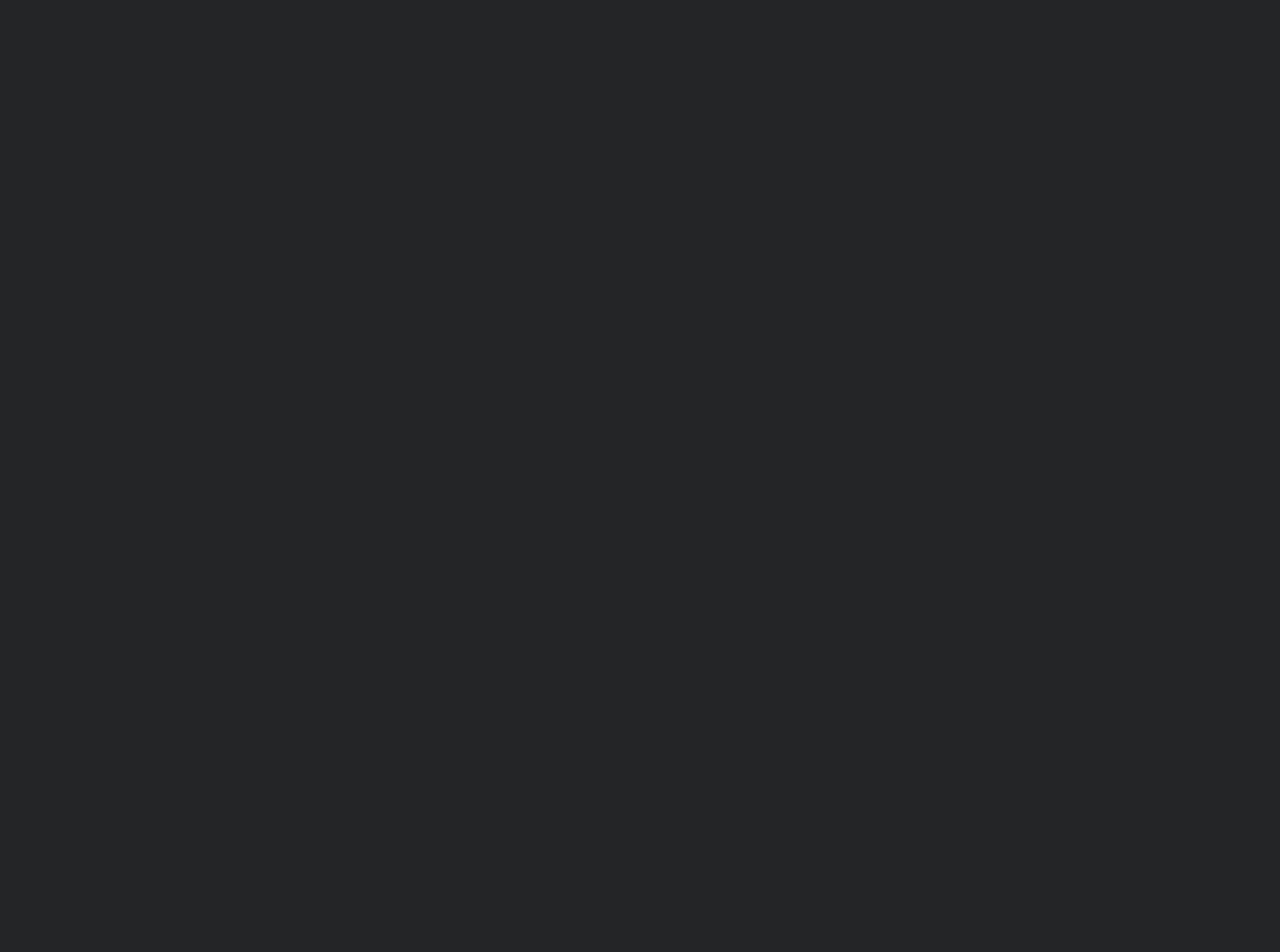
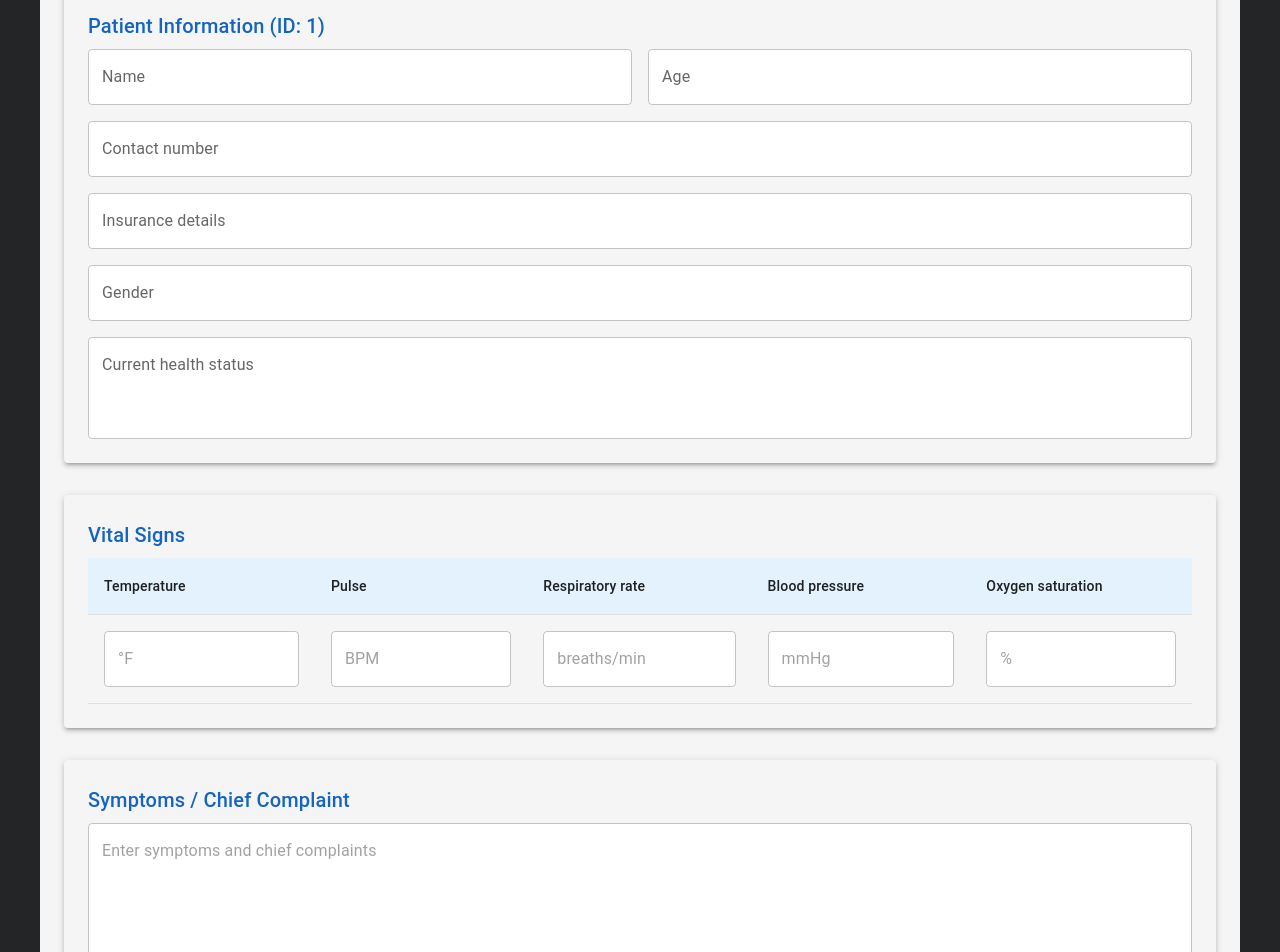
Before and after one commit to cfgcolumbus24/Team-15, a React (Create React App) app in the folder frontend/: page /patient/1 in a window 1280 px wide. Before the commit this address had no page. Shown: the part 100-1052 px from the top of the page. Before the commit the page ends 800 px from the top, so only its background shows below. Built offline with nearby package versions, Linux system fonts and the light colour scheme.

Commit message:
Form creation

```diff
--- a/frontend/src/App.js
+++ b/frontend/src/App.js
@@ -3,7 +3,8 @@ import { BrowserRouter as Router, Routes, Route } from 'react-router-dom';
 import LoginFinal from './pages/login.tsx';
 import Home from './pages/home.tsx';
 import Demographics from './pages/demographics.tsx';
-import Patients from './pages/users.tsx'
+import Patients from './pages/users.tsx';
+import Patient from './pages/patient.tsx';  // Add this import
 
 function App() {
   return (
@@ -12,6 +13,7 @@ function App() {
         <Route path="/" element={<LoginFinal />} />
         <Route path="/home" element={<Home />} />
         <Route path="/Patients" element={<Patients />} />
+        <Route path="/patient/:id" element={<Patient />} />
         <Route path="/demographics" element={<Demographics />} />
       </Routes>
     </Router>
--- /dev/null
+++ b/frontend/src/pages/medical-history.tsx
@@ -0,0 +1,36 @@
+import React from 'react';
+import {
+  Container,
+  Paper,
+  Typography,
+  TextField,
+  Grid,
+  Table,
+  TableBody,
+  TableCell,
+  TableContainer,
+  TableHead,
+  TableRow,
+} from '@mui/material';
+import { blue, grey, pink, purple, teal } from '@mui/material/colors';
+
+
+
+// MedicalHistory Component
+export default function MedicalHistory() {
+  return (
+    <Paper elevation={3} sx={{ p: 3, mb: 4, backgroundColor: grey[100] }}>
+      <Typography variant="h6" gutterBottom color={blue[800]}>
+        Medical History
+      </Typography>
+      <TextField
+        fullWidth
+        multiline
+        rows={6}
+        placeholder="Enter medical history"
+        variant="outlined"
+        sx={{ backgroundColor: 'white', borderRadius: 1 }}
+      />
+    </Paper>
+  );
+}
--- /dev/null
+++ b/frontend/src/pages/patient-info.tsx
@@ -0,0 +1,91 @@
+
+
+import React from 'react';
+import {
+  Container,
+  Paper,
+  Typography,
+  TextField,
+  Grid,
+  Table,
+  TableBody,
+  TableCell,
+  TableContainer,
+  TableHead,
+  TableRow,
+} from '@mui/material';
+import { blue, grey, pink, purple, teal } from '@mui/material/colors';
+
+interface PatientInfoProps {
+  patientId?: string;
+}
+
+// PatientInfo Component
+export default function PatientInfo({ patientId }: PatientInfoProps) {
+  return (
+    <Paper elevation={3} sx={{ p: 3, mb: 4, backgroundColor: grey[100] }}>
+      <Typography variant="h6" gutterBottom color={blue[800]}>
+        Patient Information (ID: {patientId})
+      </Typography>
+      <Grid container spacing={2}>
+        <Grid item xs={12} md={6}>
+          <TextField
+            fullWidth
+            label="Name"
+            placeholder="Patient name"
+            variant="outlined"
+            sx={{ backgroundColor: 'white', borderRadius: 1 }}
+          />
+        </Grid>
+        <Grid item xs={12} md={6}>
+          <TextField
+            fullWidth
+            type="number"
+            label="Age"
+            placeholder="Age"
+            variant="outlined"
+            sx={{ backgroundColor: 'white', borderRadius: 1 }}
+          />
+        </Grid>
+        <Grid item xs={12}>
+          <TextField
+            fullWidth
+            label="Contact number"
+            placeholder="Contact number"
+            variant="outlined"
+            sx={{ backgroundColor: 'white', borderRadius: 1 }}
+          />
+        </Grid>
+        <Grid item xs={12}>
+          <TextField
+            fullWidth
+            label="Insurance details"
+            placeholder="Insurance information"
+            variant="outlined"
+            sx={{ backgroundColor: 'white', borderRadius: 1 }}
+          />
+        </Grid>
+        <Grid item xs={12}>
+          <TextField
+            fullWidth
+            label="Gender"
+            placeholder="Gender"
+            variant="outlined"
+            sx={{ backgroundColor: 'white', borderRadius: 1 }}
+          />
+        </Grid>
+        <Grid item xs={12}>
+          <TextField
+            fullWidth
+            multiline
+            rows={3}
+            label="Current health status"
+            placeholder="Describe current health status"
+            variant="outlined"
+            sx={{ backgroundColor: 'white', borderRadius: 1 }}
+          />
+        </Grid>
+      </Grid>
+    </Paper>
+  );
+}
--- a/frontend/src/pages/patient.tsx
+++ b/frontend/src/pages/patient.tsx
@@ -1,7 +1,26 @@
-import { useState ) from 'react';
+import React from 'react';
+import { Container, Typography } from '@mui/material';
+import PatientInfo from './patient-info.tsx';
+import { useParams } from 'react-router-dom';
+import { blue, grey } from '@mui/material/colors';
+import VitalSigns from './vital-signs.tsx';
+import Symptoms from './symptoms.tsx';
+import MedicalHistory from './medical-history.tsx';
 
-function ListGroup(){
-    let items = [
-        "Name"
-    ]
+function Patient() {
+  const { id } = useParams();
+
+  return (
+    <Container maxWidth="lg" sx={{ py: 4, backgroundColor: grey[100] }}>
+      <Typography variant="h4" gutterBottom color={blue[800]}>
+        Medical Chart
+      </Typography>
+      <PatientInfo patientId={id} />
+      <VitalSigns />
+      <Symptoms />
+      <MedicalHistory />
+    </Container>
+  );
 }
+
+export default Patient;
--- /dev/null
+++ b/frontend/src/pages/symptoms.tsx
@@ -0,0 +1,35 @@
+import React from 'react';
+import {
+  Container,
+  Paper,
+  Typography,
+  TextField,
+  Grid,
+  Table,
+  TableBody,
+  TableCell,
+  TableContainer,
+  TableHead,
+  TableRow,
+} from '@mui/material';
+import { blue, grey, pink, purple, teal } from '@mui/material/colors';
+
+
+// Symptoms Component
+export default function Symptoms() {
+  return (
+    <Paper elevation={3} sx={{ p: 3, mb: 4, backgroundColor: grey[100] }}>
+      <Typography variant="h6" gutterBottom color={blue[800]}>
+        Symptoms / Chief Complaint
+      </Typography>
+      <TextField
+        fullWidth
+        multiline
+        rows={5}
+        placeholder="Enter symptoms and chief complaints"
+        variant="outlined"
+        sx={{ backgroundColor: 'white', borderRadius: 1 }}
+      />
+    </Paper>
+  );
+}
--- a/frontend/src/pages/users.tsx
+++ b/frontend/src/pages/users.tsx
@@ -1,6 +1,6 @@
 import React, { useState } from 'react';
 import { Box, TextField, Card, CardContent, Typography } from '@mui/material';
-import { Link } from 'react-router-dom'; // Import Link from react-router-dom
+import { useNavigate } from 'react-router-dom';
 
 interface User {
   id: number;
@@ -9,6 +9,7 @@ interface User {
 }
 
 const Patients: React.FC = () => {
+  const navigate = useNavigate();
   const [searchTerm, setSearchTerm] = useState('');
   const [users] = useState<User[]>([
     { id: 1, name: 'John Doe', age: 30 },
@@ -19,6 +20,10 @@ const Patients: React.FC = () => {
   const filteredUsers = users.filter(user =>
     user.name.toLowerCase().includes(searchTerm.toLowerCase())
   );
+
+  const handlePatientClick = (userId: number) => {
+    navigate(`/patient/${userId}`);
+  };
 
   return (
     <Box sx={{ padding: 3, backgroundColor: 'white', height: '100vh' }}>
@@ -35,20 +40,16 @@ const Patients: React.FC = () => {
       />
       <Box>
         {filteredUsers.map((user) => (
-          <Link
-            to={`/patient/${user.id}`} // Link to the internal route
+          <Card
             key={user.id}
-            style={{ textDecoration: 'none' }}
-          >
-            <Card
             sx={{ marginBottom: 2, padding: 2, borderRadius: 2, cursor: 'pointer', backgroundColor: '#e3f2fd' }}
+            onClick={() => handlePatientClick(user.id)}
           >
             <CardContent>
               <Typography variant="h6">{user.name}</Typography>
               <Typography color="textSecondary">Age: {user.age}</Typography>
             </CardContent>
           </Card>
-          </Link>
         ))}
       </Box>
     </Box>
--- /dev/null
+++ b/frontend/src/pages/vital-signs.tsx
@@ -0,0 +1,60 @@
+import React from 'react';
+import {
+  Container,
+  Paper,
+  Typography,
+  TextField,
+  Grid,
+  Table,
+  TableBody,
+  TableCell,
+  TableContainer,
+  TableHead,
+  TableRow,
+} from '@mui/material';
+import { blue, grey, pink, purple, teal } from '@mui/material/colors';
+
+
+
+// VitalSigns Component
+export default function VitalSigns() {
+  return (
+    <Paper elevation={3} sx={{ p: 3, mb: 4, backgroundColor: grey[100] }}>
+      <Typography variant="h6" gutterBottom color={blue[800]}>
+        Vital Signs
+      </Typography>
+      <TableContainer>
+        <Table>
+          <TableHead>
+            <TableRow sx={{ backgroundColor: blue[50] }}>
+              <TableCell color="inherit">Temperature</TableCell>
+              <TableCell color="inherit">Pulse</TableCell>
+              <TableCell color="inherit">Respiratory rate</TableCell>
+              <TableCell color="inherit">Blood pressure</TableCell>
+              <TableCell color="inherit">Oxygen saturation</TableCell>
+            </TableRow>
+          </TableHead>
+          <TableBody>
+            <TableRow>
+              <TableCell>
+                <TextField fullWidth placeholder="°F" variant="outlined" sx={{ backgroundColor: 'white', borderRadius: 1 }} />
+              </TableCell>
+              <TableCell>
+                <TextField fullWidth placeholder="BPM" variant="outlined" sx={{ backgroundColor: 'white', borderRadius: 1 }} />
+              </TableCell>
+              <TableCell>
+                <TextField fullWidth placeholder="breaths/min" variant="outlined" sx={{ backgroundColor: 'white', borderRadius: 1 }} />
+              </TableCell>
+              <TableCell>
+                <TextField fullWidth placeholder="mmHg" variant="outlined" sx={{ backgroundColor: 'white', borderRadius: 1 }} />
+              </TableCell>
+              <TableCell>
+                <TextField fullWidth placeholder="%" variant="outlined" sx={{ backgroundColor: 'white', borderRadius: 1 }} />
+              </TableCell>
+            </TableRow>
+          </TableBody>
+        </Table>
+      </TableContainer>
+    </Paper>
+  );
+}
```
Lines whose indentation alone changed are shown as unchanged.
